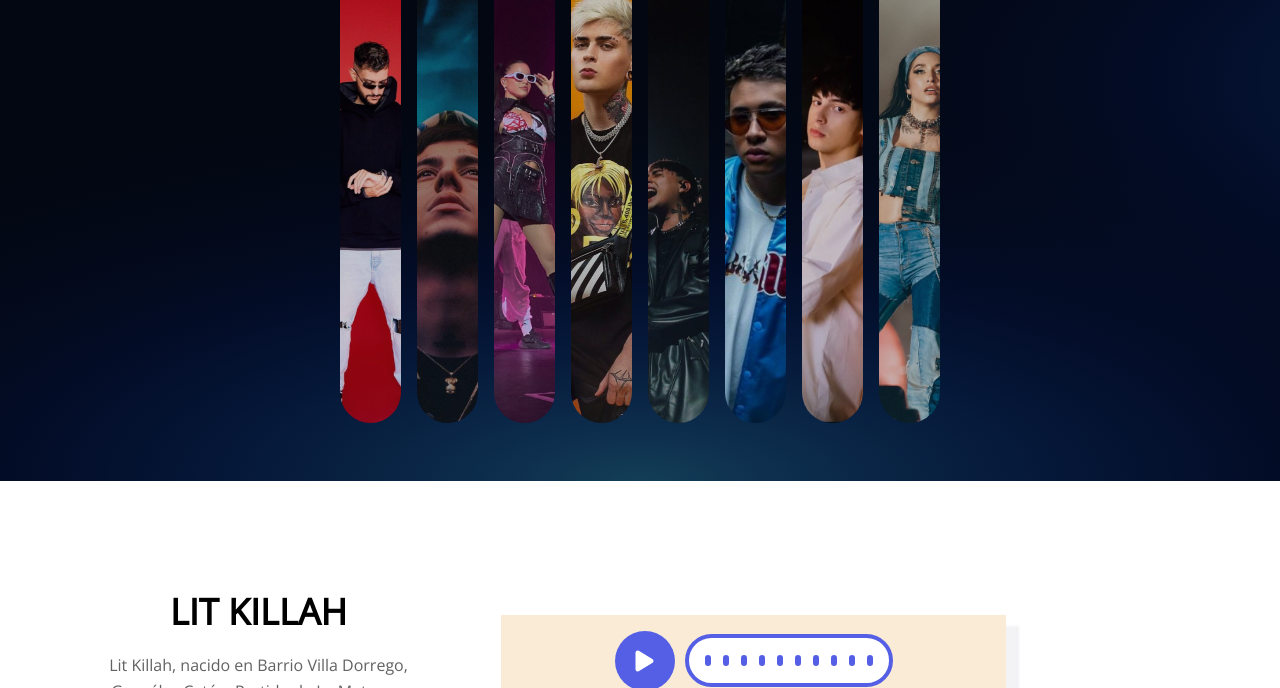
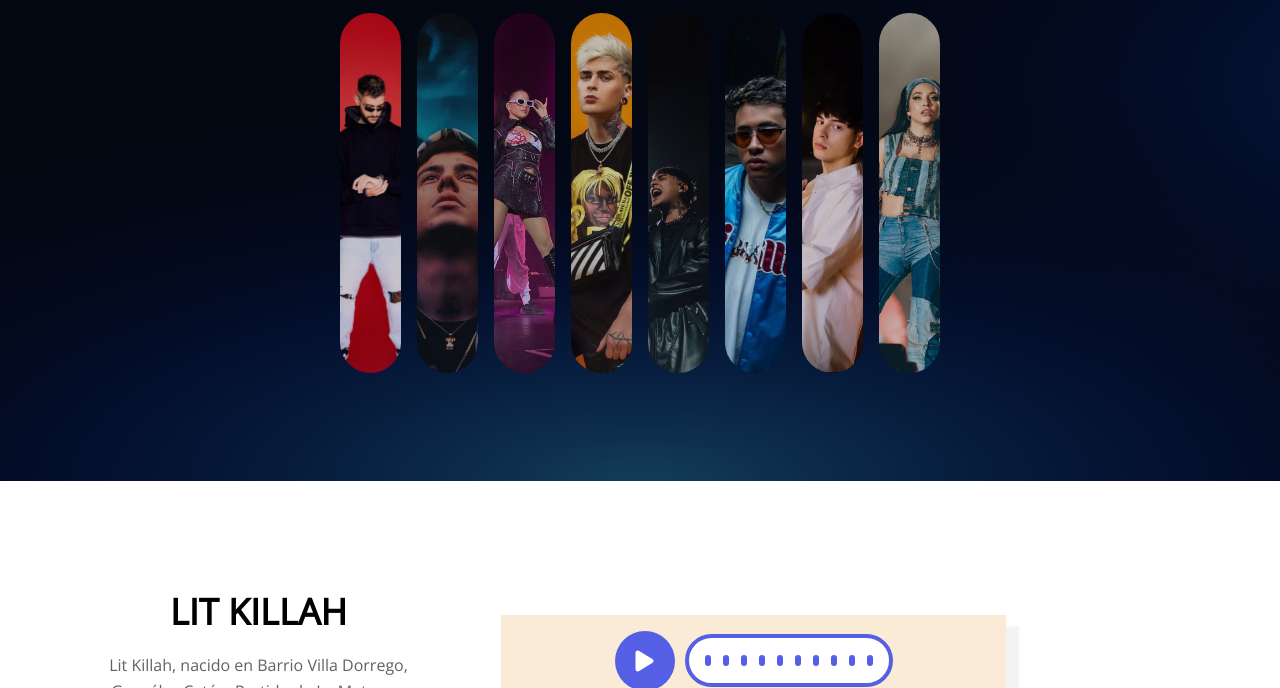
Before and after one commit to mlopezDeveloper/-LosDelEspacio-, a website: page index.html in a window 1280 px wide. Shown: the part 319-1007 px from the top of the page. Drawn offline with nearby package versions, Linux system fonts and the light colour scheme.

Commit message:
Se arreglo el error de la media query de la presentacion

```diff
--- a/src/scss/presentacion/_presentacion.scss
+++ b/src/scss/presentacion/_presentacion.scss
@@ -81,6 +81,9 @@
     }
 
     &__galeria{
+        width: 600px;
+        height: 360px;
+        gap: 1rem;
 
         @include m.telefono {
             display: none;
@@ -90,14 +93,13 @@
             height: 500px;
         }
 
-        @include m.desktopXL {
-            height: 460px;
+        @media screen and (max-width: 1500px) {
+            height: 360px;
         }
 
-
-        width: 600px;
-        height: 380px;
-        gap: 1rem;
+        @media screen and (min-width: 1600px) {
+            height: 560px;
+        }
 
         img{
             width: 0px;
```
Also changed, not shown: dist/css/styles.css, 1 other file.
